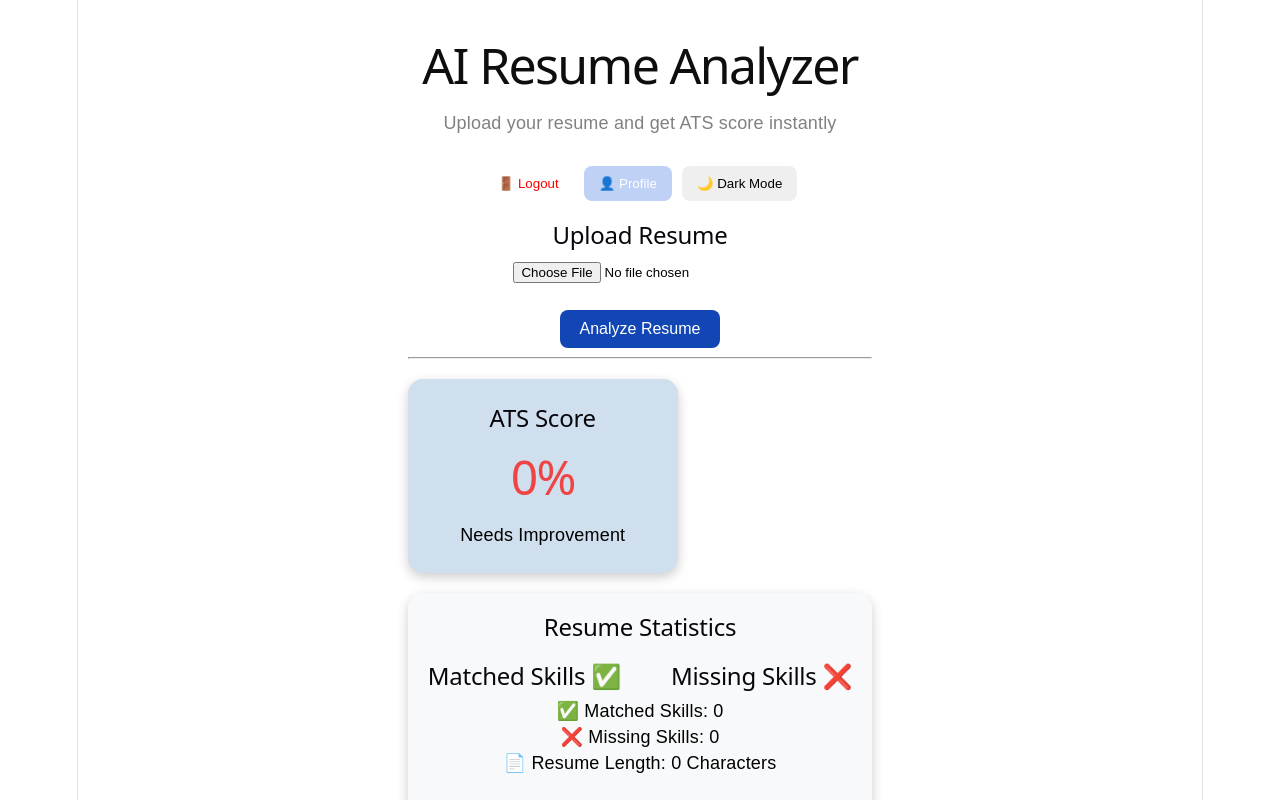
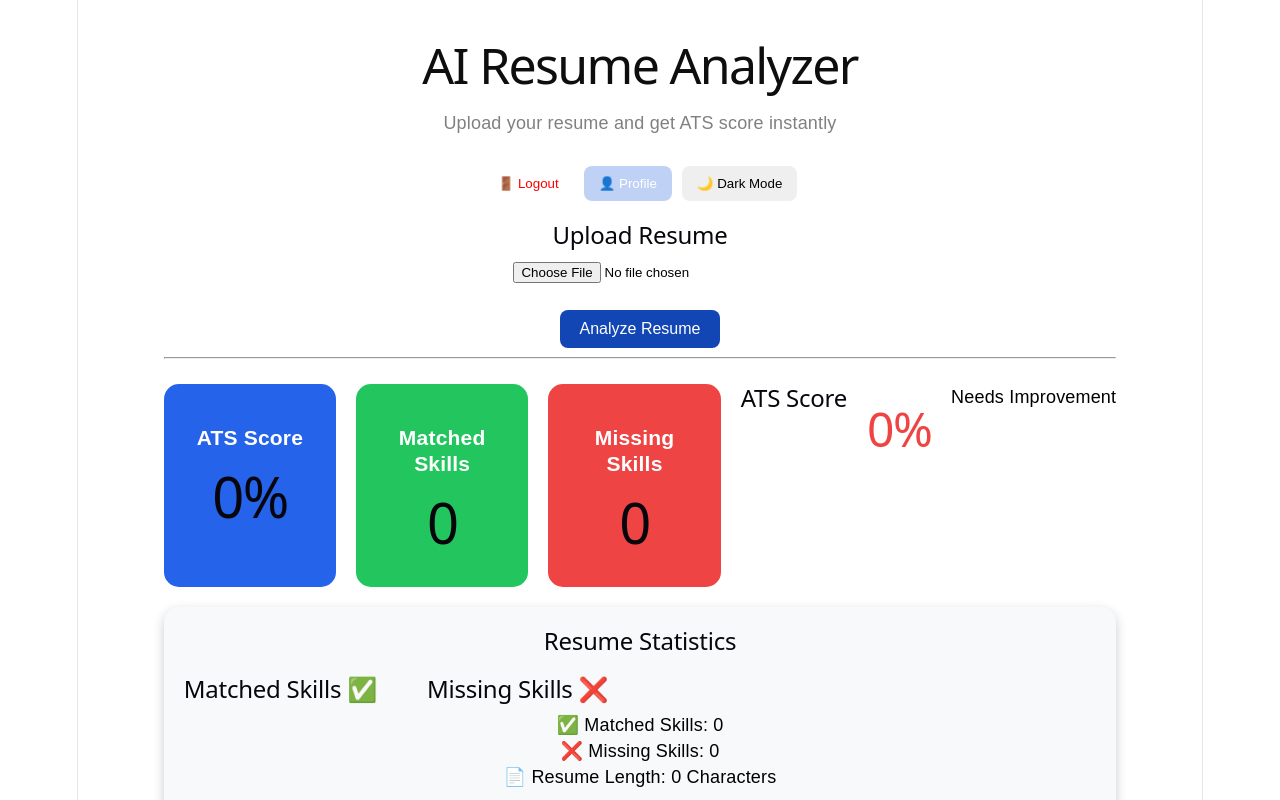
Before and after one commit to ritwikvarshney25-debug/AI-Resume-Analyzer, a React (Vite) app in the folder client/: page /dashboard in a window 1280 px wide. Shown: the top 800 px of the page. Built offline with nearby package versions, Linux system fonts and the light colour scheme.

Commit message:
Dashboard updated

```diff
--- a/client/src/pages/Dashboard.jsx
+++ b/client/src/pages/Dashboard.jsx
@@ -193,16 +193,53 @@ const chartData = [
       <hr />
 
       <div
-        style={{
-          padding: "25px",
-          marginTop: "20px",
-          width: "220px",
-          borderRadius: "15px",
-          textAlign: "center",
-          boxShadow: "0px 4px 12px rgba(7,0,0,0.2)",
-          backgroundColor: darkMode ? "#2f2e2e" : "#d0dfed",
-        }}
-      >
+  style={{
+    display: "flex",
+    gap: "20px",
+    marginTop: "25px",
+  }}
+>
+  <div
+    style={{
+      flex: 1,
+      background: "#2563eb",
+      color: "white",
+      padding: "20px",
+      borderRadius: "15px",
+      textAlign: "center",
+    }}
+  >
+    <h3>ATS Score</h3>
+    <h1>{atsScore}%</h1>
+  </div>
+
+  <div
+    style={{
+      flex: 1,
+      background: "#22c55e",
+      color: "white",
+      padding: "20px",
+      borderRadius: "15px",
+      textAlign: "center",
+    }}
+  >
+    <h3>Matched Skills</h3>
+    <h1>{matchedSkills.length}</h1>
+  </div>
+
+  <div
+    style={{
+      flex: 1,
+      background: "#ef4444",
+      color: "white",
+      padding: "20px",
+      borderRadius: "15px",
+      textAlign: "center",
+    }}
+  >
+    <h3>Missing Skills</h3>
+    <h1>{missingSkills.length}</h1>
+</div>
         <h2>ATS Score</h2>
 
         <h1
```
